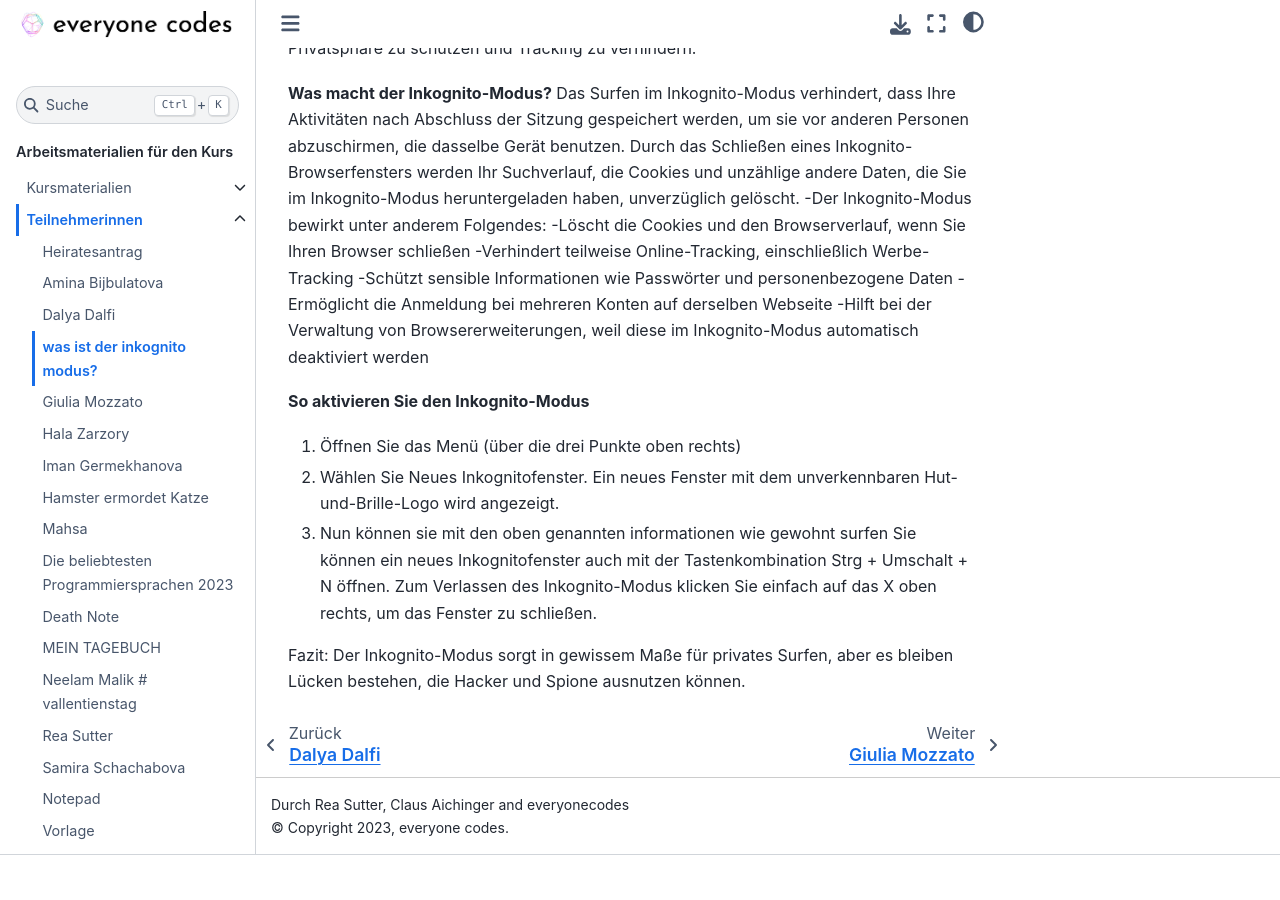
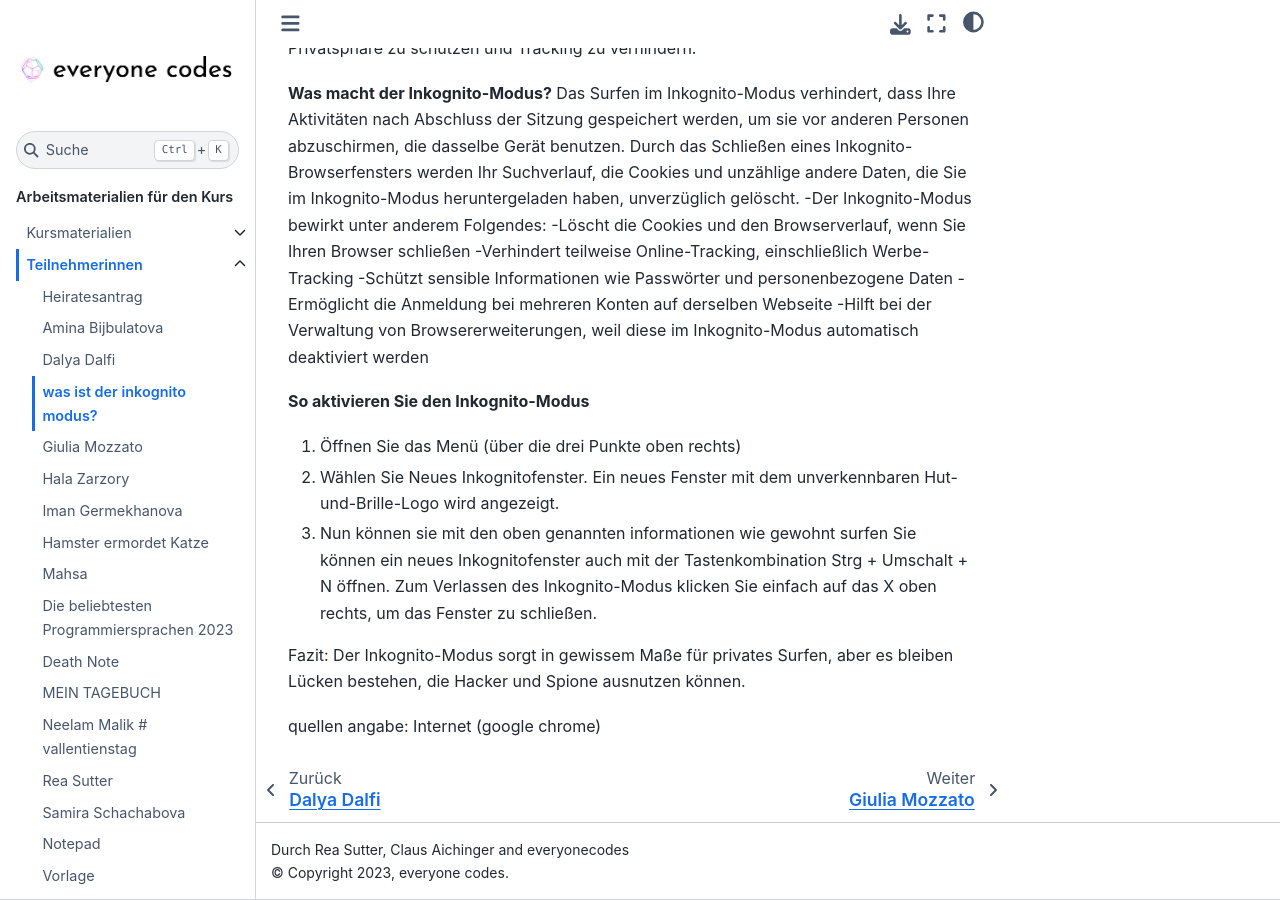
Before and after one commit to ec-mentors/IT-ist-das-was-fuer-mich-i05, a Sphinx documentation site: the page built from source/participants/denise-argyropoulos.md, in a window 1280 px wide and 900 px high, scrolled down 646 px. Built offline with Sphinx 7.4.7 and the Sphinx Book theme 1.1.4, drawn with Linux system fonts in a browser that asks for light colours; before the commit the page ends 1501 px from its top, so only the background shows below that.

Commit message:
inkognito

```diff
--- a/source/participants/denise-argyropoulos.md
+++ b/source/participants/denise-argyropoulos.md
@@ -21,8 +21,13 @@
 1. Öffnen Sie das Menü (über die drei Punkte oben rechts)
  <img scr="https://github.com/ec-mentors/IT-ist-das-was-fuer-mich/assets/151022614/f6b058e2-9120-4069-a674-b6f7693f60be">
 2. Wählen Sie Neues Inkognitofenster. Ein neues Fenster mit dem unverkennbaren Hut-und-Brille-Logo wird angezeigt.
-   <img scr="https://github.com/ec-mentors/IT-ist-das-was-fuer-mich/assets/151022614/e5e7e4a4-3dd3-42f4-8eb9-fc19bf12cf35">
+   <img scr=" https://github.com/ec-mentors/IT-ist-das-was-fuer-mich/assets/151022614/1efdbe78-82b2-4c47-92a5-01f1e664fafd">
+
 3. Nun können sie mit den oben genannten informationen wie gewohnt surfen
     Sie können ein neues Inkognitofenster auch mit der Tastenkombination Strg + Umschalt + N öffnen. Zum Verlassen des Inkognito-Modus klicken Sie einfach auf das X oben rechts, um das Fenster zu schließen.
 
 Fazit: Der Inkognito-Modus sorgt in gewissem Maße für privates Surfen, aber es bleiben Lücken bestehen, die Hacker und Spione ausnutzen können.
+
+
+
+quellen angabe: Internet (google chrome)
```
